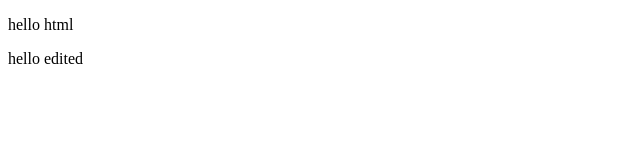
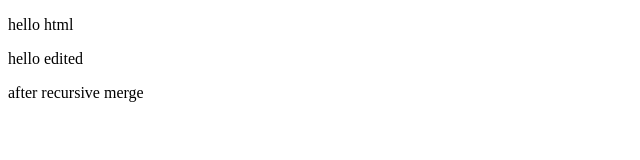
Before and after one commit to Hakeemnk18/datewithgit, a plain HTML site: page hello.html in a window 1280 px wide. Shown: the whole page, without its empty margins (0-640 px from the left). Drawn offline with Linux system fonts and the light colour scheme.

Commit message:
conflict merge

```diff
--- a/hello.html
+++ b/hello.html
@@ -8,5 +8,6 @@
 <body>
     <p>hello html</p>
     <p>hello edited</p>
+    <p>after recursive merge</p>
 </body>
 </html>
```
